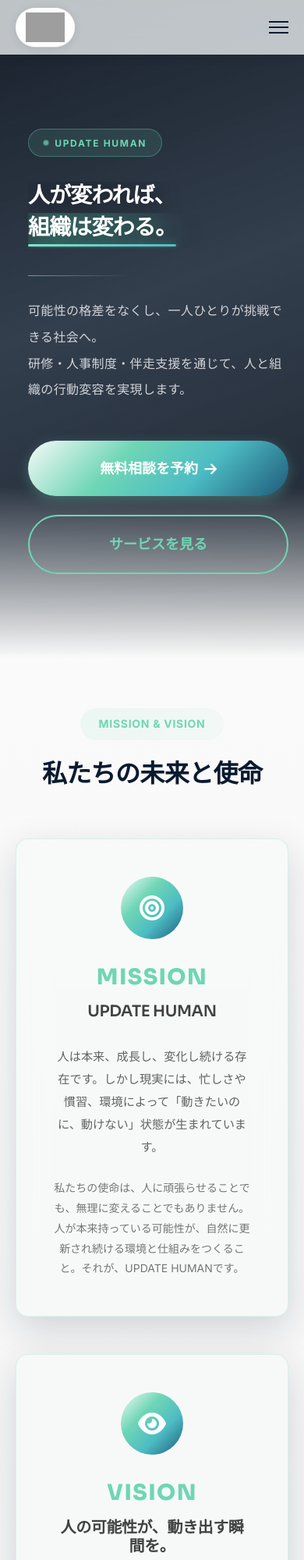
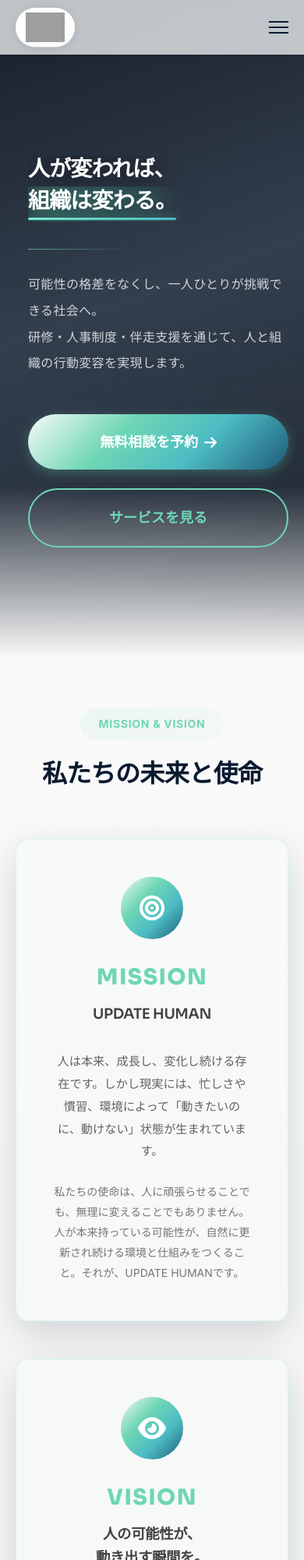
Before and after one commit to hitoiku/hitoiku-hp, a plain HTML site: page index.html in a window 390 px wide. Shown: the top 2000 px of the page at 78% size. Drawn offline with Linux system fonts and the light colour scheme; grey boxes are pictures that could not be loaded.

Commit message:
Add files via upload

```diff
--- a/index.html
+++ b/index.html
@@ -608,6 +608,7 @@ p { font-size: clamp(1rem, 1.5vw, 1.125rem); line-height: 1.8; }
   .pie-charts { grid-template-columns: 1fr; gap: 2.5rem; }
   .pie-chart__wrapper { width: 200px; height: 200px; }
   .vm-grid { grid-template-columns: 1fr; }
+  .vm-card__subtitle { font-size: 1.15rem; line-height: 1.6; } /* SP用：自然な改行で読みやすく */
   .cta__content { padding: var(--space-xl); }
   .satisfaction-section { padding: var(--space-lg); }
 }
@@ -668,11 +669,7 @@ p { font-size: clamp(1rem, 1.5vw, 1.125rem); line-height: 1.8; }
   <div class="container hero__container">
     <div class="hero__content">
 
-      <!-- バッジ -->
-      <div class="hero__badge">
-        <span class="hero__badge-dot"></span>
-        UPDATE HUMAN
-      </div>
+      <!-- バッジ非表示 -->
 
       <!-- メインコピー：行ごとにマスクからスライドアップ -->
       <h1 class="hero__title">
@@ -731,7 +728,7 @@ p { font-size: clamp(1rem, 1.5vw, 1.125rem); line-height: 1.8; }
       <div class="vm-card glass-card reveal">
         <div class="vm-card__icon"><i class="fas fa-eye"></i></div>
         <h3 class="vm-card__title">VISION</h3>
-        <h4 class="vm-card__subtitle">人の可能性が、動き出す瞬間を。</h4>
+        <h4 class="vm-card__subtitle">人の可能性が、<br class="br-sp">動き出す瞬間を。</h4>
         <p class="vm-card__text">人が変わるのは、誰かに言われたときではありません。自分の中で「気づき」「納得し」「やってみよう」と思えた瞬間です。</p>
         <p class="vm-card__description">私たちは、教えることや正解を与えることよりも、人が自ら一歩を踏み出してしまう"瞬間"をつくることにこだわります。静かな問い、体験、環境の変化。その積み重ねの先に、人の可能性は自然と動き出すと、私たちは信じています。</p>
       </div>
```
